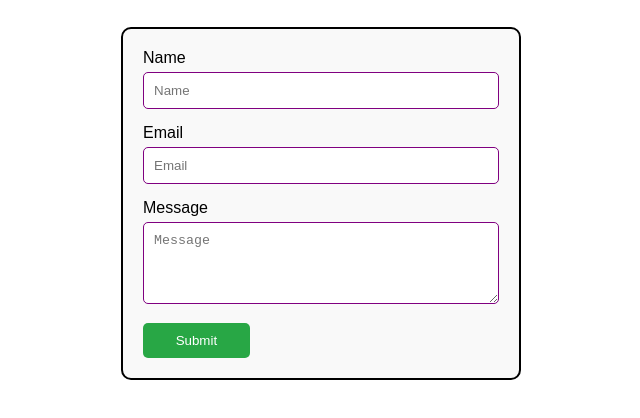
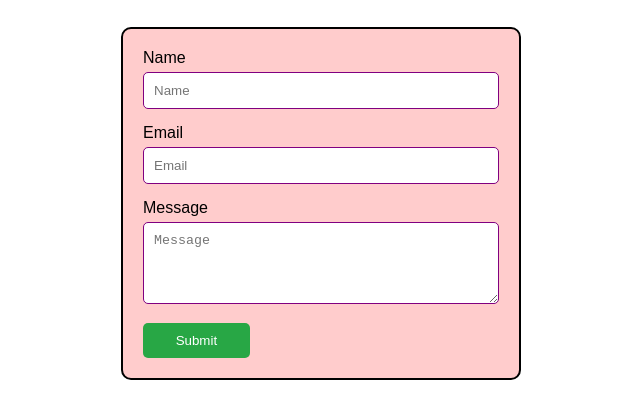
Before and after one commit to Bhavaniviswanadham/CultureLinkr-ContactUsForm, a plain HTML site: page index.html in a window 1280 px wide. Shown: the part 108-526 px from the top of the page, without its empty margins (319-959 px from the left). Drawn offline with Linux system fonts and the light colour scheme.

Commit message:
Initial commit

```diff
--- a/style.css
+++ b/style.css
@@ -26,7 +26,8 @@ h2 {
     padding: 20px;
     border: 2px solid #000;
     border-radius: 10px;
-    background-color: #f9f9f9;
+    background-color: #ffcccc;
+    /*#f9f9f9*/
 }
 
 label {
```
Also changed, not shown: index.html (renamed from HTML.html).
